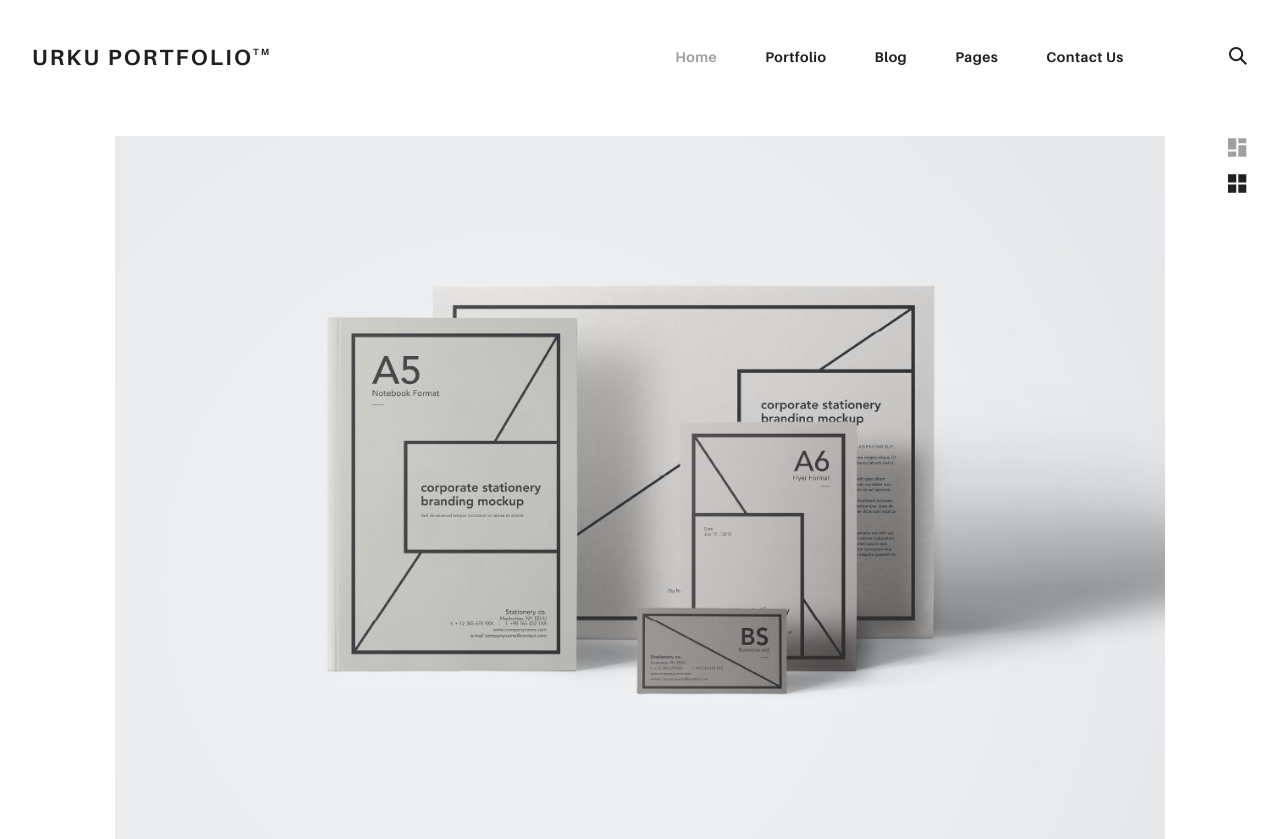
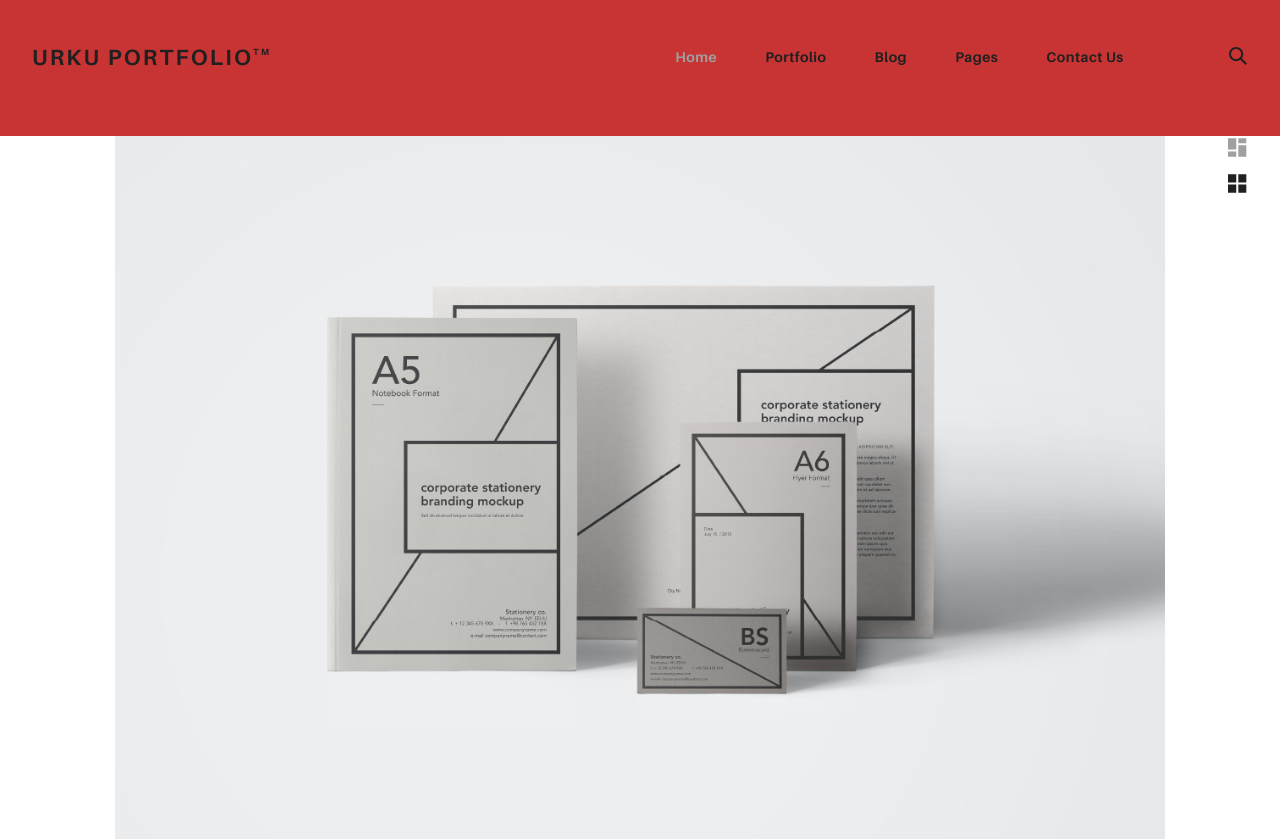
Before and after one commit to danielitoboy/danielitoboy.github.io, a plain HTML site: page index.html in a window 1280 px wide. Shown: the top 839 px of the page. Drawn offline with Linux system fonts and the light colour scheme.

Commit message:
lanzamiento

```diff
--- a/assets/css/urku.css
+++ b/assets/css/urku.css
@@ -53,7 +53,7 @@ body {
 }
 
 .rk-header {
-  background-color: #fff;
+  background-color: #c83333;
   position: relative;
   z-index: 5;
 }
```
